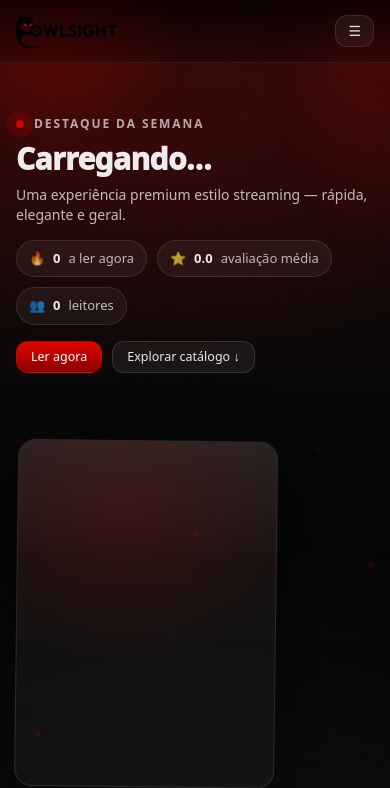
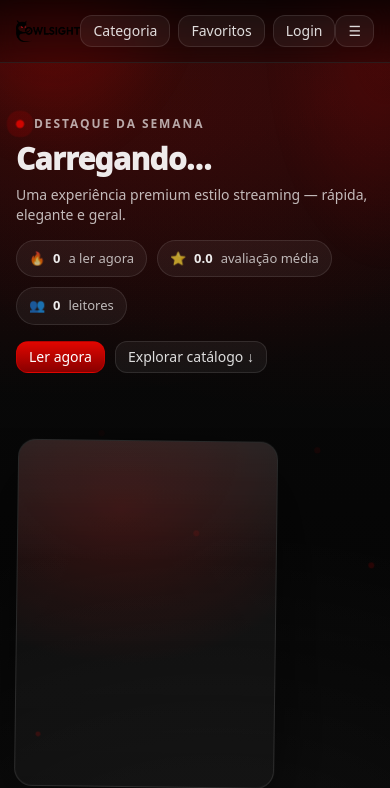
Before and after one commit to fernandomacombo/owlsight, a Django app: page / in a window 390 px wide. Shown: the top 788 px of the page. Run offline with Django 5.2, Linux system fonts and the light colour scheme; data that the repository does not hold is empty; some libraries are stand-ins or nearby versions.

Commit message:
atualizado

```diff
--- a/frontend/templates/frontend/index.html
+++ b/frontend/templates/frontend/index.html
@@ -34,6 +34,7 @@
       overflow-x: hidden;
     }
 
+    /* Background */
     body::before{
       content:"";
       position: fixed;
@@ -67,6 +68,7 @@
 
     .wrap{ width: 100%; padding: 0; }
 
+    /* Hero */
     .hero{
       position: relative;
       min-height: 100svh;
@@ -110,6 +112,7 @@
       100%{ transform: translateY(-380px) translateX(40px) scale(1.1); opacity:0; }
     }
 
+    /* Nav */
     .nav{
       position: sticky;
       top: 0;
@@ -153,27 +156,6 @@
       border-color: rgba(225,6,0,.25);
       transform: translateY(-1px);
     }
-    .pill option{ background-color: var(--panel2); }
-
-    .btn{
-      padding: 9px 14px;
-      border-radius: 12px;
-      font-size: 12.5px;
-      border: 1px solid rgba(255,255,255,.12);
-      background: rgba(255,255,255,.06);
-      color: rgba(255,255,255,.9);
-      transition: transform .12s ease, background .12s ease, border-color .12s ease, filter .12s ease;
-      white-space: nowrap;
-      cursor: pointer;
-      user-select:none;
-      line-height: 1;
-      text-decoration:none;
-      display:inline-flex;
-      align-items:center;
-      gap: 8px;
-      justify-content:center;
-    }
-    .btn:hover{ transform: translateY(-1px); background: rgba(255,255,255,.10); border-color: rgba(225,6,0,.25); }
 
     .btn-primary{
       background: linear-gradient(180deg, var(--red), var(--red2));
@@ -182,6 +164,7 @@
     }
     .btn-primary:hover{ filter: brightness(1.08); }
 
+    /* Hero content */
     .hero-inner{
       position: relative;
       z-index: 2;
@@ -195,7 +178,6 @@
       margin: 0 auto;
       width: 100%;
     }
-
     .hero-left .kicker{
       display:inline-flex;
       align-items:center;
@@ -288,6 +270,7 @@
     }
     .hero-cover img{ width:100%; height:100%; object-fit:cover; display:block; }
 
+    /* Drawer */
     .hamburger{ display:none; }
     .drawer-backdrop{
       position: fixed;
@@ -349,6 +332,7 @@
       color: #fff;
     }
 
+    /* Content */
     .content{
       max-width: 1400px;
       margin: 0 auto;
@@ -551,6 +535,7 @@
       flex-wrap: wrap;
     }
 
+    /* Modal */
     .modal-backdrop{
       position: fixed;
       inset: 0;
@@ -612,6 +597,7 @@
     }
     .modal-cover img{ width:100%; height:100%; object-fit:cover; display:block; }
 
+    /* Responsive */
     @media (max-width: 900px){
       .hero-inner{ grid-template-columns: 1fr; padding-top: 18px; }
       .hero-cover{ justify-self: start; width: min(260px, 72vw); }
@@ -623,7 +609,7 @@
     @media (max-width: 640px){
       .brand .tag{ display:none; }
       .hamburger{ display:inline-flex; }
-      .nav-links{ display:none !important; }
+      .nav-links{ display:none; }
       :root{ --hover-w: 330px; --hover-h: 270px; }
       .hover-panel{ grid-template-columns: 120px 1fr; }
       .tile-row .book-tile{ width: 140px; }
@@ -650,19 +636,25 @@
           <div class="tag">Biblioteca premium • estilo streaming</div>
         </div>
 
-        <!-- Desktop -->
+        <!-- links desktop -->
         <div class="nav-links flex gap-2 items-center">
+          <!-- sempre visíveis -->
           <a class="pill" href="/categories/">Categoria</a>
           <a class="pill" href="/favorites/">Favoritos</a>
 
-          <a id="navLogin" class="pill hidden" href="/login/">Login</a>
+          <!-- só logado -->
+          <a id="myAccountBtn" class="pill hidden" href="/profile/">Minha Conta</a>
 
-          <a id="navAccount" class="pill hidden" href="/profile/">Minha Conta</a>
-          <a id="navAdmin" class="pill btn-primary hidden" href="/admin/">Admin</a>
-          <button id="navLogout" class="pill hidden" type="button">Sair</button>
+          {% url 'dashboard:home' as dash_url %}
+          {% if dash_url %}
+            <a id="adminBtn" href="{{ dash_url }}" class="pill btn-primary hidden">Admin</a>
+          {% endif %}
+
+          <button id="logoutBtn" class="pill hidden" type="button">Sair</button>
+          <a id="loginBtn" href="/login/" class="pill hidden">Login</a>
         </div>
 
-        <!-- Mobile -->
+        <!-- hamburger mobile -->
         <button class="pill hamburger" type="button" onclick="openDrawer()" aria-label="Menu">☰</button>
       </div>
 
@@ -680,8 +672,8 @@
           </div>
 
           <div class="hero-actions">
-            <a id="heroRead" class="btn btn-primary" href="#">Ler agora</a>
-            <button class="btn" type="button" onclick="scrollToCatalog()">Explorar catálogo ↓</button>
+            <a id="heroRead" class="pill btn-primary" href="#">Ler agora</a>
+            <button class="pill" type="button" onclick="scrollToCatalog()">Explorar catálogo ↓</button>
           </div>
         </div>
 
@@ -694,7 +686,6 @@
     <!-- CONTENT -->
     <div class="content" id="catalog">
       <div class="panel">
-
         <div class="filters">
           <input id="searchInput" class="pill w-72 max-w-full" placeholder="Pesquisar título ou autor..." style="outline:none;">
           <select id="genreSelect" class="pill" style="outline:none;">
@@ -764,7 +755,7 @@
       </div>
     </div>
 
-    <!-- Drawer -->
+    <!-- Drawer (mobile menu) -->
     <div id="drawerBackdrop" class="drawer-backdrop" onclick="closeDrawer(event)">
       <div class="drawer" onclick="event.stopPropagation()">
         <div class="head">
@@ -772,14 +763,20 @@
           <button class="x" type="button" onclick="closeDrawer(event)">✕</button>
         </div>
 
+        <!-- sempre visíveis -->
         <a href="/categories/">Categoria <span>›</span></a>
         <a href="/favorites/">Favoritos <span>›</span></a>
 
-        <a id="drawerLogin" href="/login/" class="hidden">Login <span>›</span></a>
+        <!-- só logado -->
+        <a id="myAccountBtn2" class="hidden" href="/profile/">Minha Conta <span>›</span></a>
 
-        <a id="drawerAccount" href="/profile/" class="hidden">Minha Conta <span>›</span></a>
-        <a id="drawerAdmin" href="/admin/" class="hidden">Admin <span>›</span></a>
-        <button id="drawerLogout" class="hidden" type="button">Sair <span>›</span></button>
+        {% url 'dashboard:home' as dash_url %}
+        {% if dash_url %}
+          <a id="adminBtn2" href="{{ dash_url }}" class="hidden">Admin <span>›</span></a>
+        {% endif %}
+
+        <button id="logoutBtn2" class="hidden" type="button">Sair <span>›</span></button>
+        <a id="loginBtn2" href="/login/" class="hidden">Login <span>›</span></a>
       </div>
     </div>
 
@@ -805,8 +802,8 @@
           <p id="mDesc" class="mt-5 text-white/75 text-sm leading-relaxed"></p>
 
           <div class="mt-6 flex gap-2 flex-wrap">
-            <a id="mRead" class="btn btn-primary">Ler</a>
-            <button class="btn" type="button" onclick="closeBookModal(event)">Fechar</button>
+            <a id="mRead" class="pill btn-primary">Ler</a>
+            <button class="pill" type="button" onclick="closeBookModal(event)">Fechar</button>
           </div>
         </div>
 
@@ -853,13 +850,19 @@
       if(e) e.stopPropagation();
       document.getElementById("drawerBackdrop").classList.remove("open");
     }
-    document.addEventListener("keydown", (e) => { if(e.key === "Escape") closeDrawer(); });
+    document.addEventListener("click", (e) => {
+      const a = e.target.closest("#drawerBackdrop a");
+      if(a) closeDrawer();
+    });
+    document.addEventListener("keydown", (e) => {
+      if(e.key === "Escape") closeDrawer();
+    });
 
     function scrollToCatalog(){
       document.getElementById("catalog").scrollIntoView({behavior:"smooth", block:"start"});
     }
 
-    /** ========= Auth + NAV ========= **/
+    /** ========= Auth ========= **/
     let ME = null;
 
     async function fetchMe(){
@@ -872,45 +875,40 @@
       const isLogged = !!me;
       const isAdmin = !!(me && (me.is_staff || me.is_superuser));
 
-      const navLogin = document.getElementById("navLogin");
-      const navAccount = document.getElementById("navAccount");
-      const navAdmin = document.getElementById("navAdmin");
-      const navLogout = document.getElementById("navLogout");
+      // desktop
+      const loginBtn = document.getElementById("loginBtn");
+      const logoutBtn = document.getElementById("logoutBtn");
+      const myAccountBtn = document.getElementById("myAccountBtn");
+      const adminBtn = document.getElementById("adminBtn");
 
-      const drawerLogin = document.getElementById("drawerLogin");
-      const drawerAccount = document.getElementById("drawerAccount");
-      const drawerAdmin = document.getElementById("drawerAdmin");
-      const drawerLogout = document.getElementById("drawerLogout");
+      // drawer
+      const loginBtn2 = document.getElementById("loginBtn2");
+      const logoutBtn2 = document.getElementById("logoutBtn2");
+      const myAccountBtn2 = document.getElementById("myAccountBtn2");
+      const adminBtn2 = document.getElementById("adminBtn2");
 
-      if(!isLogged){
-        navLogin.classList.remove("hidden");
-        navAccount.classList.add("hidden");
-        navAdmin.classList.add("hidden");
-        navLogout.classList.add("hidden");
+      // regra: não logado => categoria, favoritos, login
+      // logado normal => categoria, favoritos, minha conta, sair
+      // logado admin => categoria, favoritos, minha conta, admin, sair
 
-        drawerLogin.classList.remove("hidden");
-        drawerAccount.classList.add("hidden");
-        drawerAdmin.classList.add("hidden");
-        drawerLogout.classList.add("hidden");
-      } else {
-        navLogin.classList.add("hidden");
-        navAccount.classList.remove("hidden");
-        navLogout.classList.remove("hidden");
-        navAdmin.classList.toggle("hidden", !isAdmin);
+      if (loginBtn)  loginBtn.classList.toggle("hidden", isLogged);
+      if (logoutBtn) logoutBtn.classList.toggle("hidden", !isLogged);
+      if (myAccountBtn) myAccountBtn.classList.toggle("hidden", !isLogged);
+      if (adminBtn) adminBtn.classList.toggle("hidden", !isAdmin);
 
-        drawerLogin.classList.add("hidden");
-        drawerAccount.classList.remove("hidden");
-        drawerLogout.classList.remove("hidden");
-        drawerAdmin.classList.toggle("hidden", !isAdmin);
-      }
+      if (loginBtn2)  loginBtn2.classList.toggle("hidden", isLogged);
+      if (logoutBtn2) logoutBtn2.classList.toggle("hidden", !isLogged);
+      if (myAccountBtn2) myAccountBtn2.classList.toggle("hidden", !isLogged);
+      if (adminBtn2) adminBtn2.classList.toggle("hidden", !isAdmin);
 
       const doLogout = async () => {
         await ensureCsrf();
         await apiFetch("/api/auth/logout/", { method:"POST" });
         window.location.reload();
       };
-      navLogout.onclick = doLogout;
-      drawerLogout.onclick = doLogout;
+
+      if (logoutBtn) logoutBtn.onclick = doLogout;
+      if (logoutBtn2) logoutBtn2.onclick = doLogout;
     }
 
     /** ========= Util ========= **/
@@ -1025,7 +1023,6 @@
         </div>
       `;
     }
-
     async function rateBook(bookId, stars){
       if(!ME){
         window.location.href = `/login/?next=${encodeURIComponent(window.location.pathname)}`;
@@ -1177,9 +1174,9 @@
               <div class="hp-desc">${shortDesc(b.description, 220)}</div>
 
               <div class="hp-actions">
-                <a class="btn btn-primary" href="/read/${b.id}/${continuePage}/">Ler</a>
-                <a class="btn" href="/read/${b.id}/1/">Recomeçar</a>
-                <button class="btn" type="button"
+                <a class="pill btn-primary" href="/read/${b.id}/${continuePage}/">Ler</a>
+                <a class="pill" href="/read/${b.id}/1/">Recomeçar</a>
+                <button class="pill" type="button"
                         onclick="openBookModalById(${b.id}, ${continuePage}); event.stopPropagation();">
                   Descrição
                 </button>
@@ -1263,6 +1260,7 @@
       document.getElementById("countInfo").textContent = `${filtered.length} / ${ALL_BOOKS.length}`;
     }
 
+    /** ========= Carregar + hidratar ========= **/
     async function hydrateAndRender(){
       const [progressMap, favSet] = await Promise.all([ loadProgress(), loadFavorites() ]);
       PROGRESS_MAP = progressMap;
@@ -1274,7 +1272,7 @@
       await ensureCsrf();
 
       ME = await fetchMe();
-      setNavByAuth(ME);
+      setNavByAuth(ME);           // ✅ navbar + drawer conforme regras
 
       const res = await apiFetch("/api/books/");
       if(!res.ok){
@@ -1296,6 +1294,7 @@
       await hydrateAndRender();
     }
 
+    /** ========= Eventos ========= **/
     document.getElementById("searchInput").addEventListener("input", renderAll);
     document.getElementById("genreSelect").addEventListener("change", renderAll);
     document.getElementById("typeSelect").addEventListener("change", renderAll);
```
